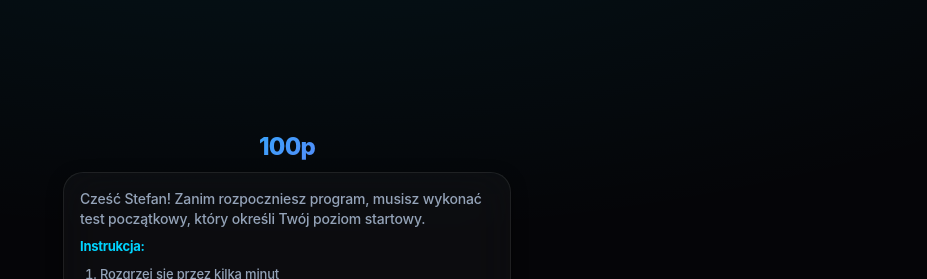
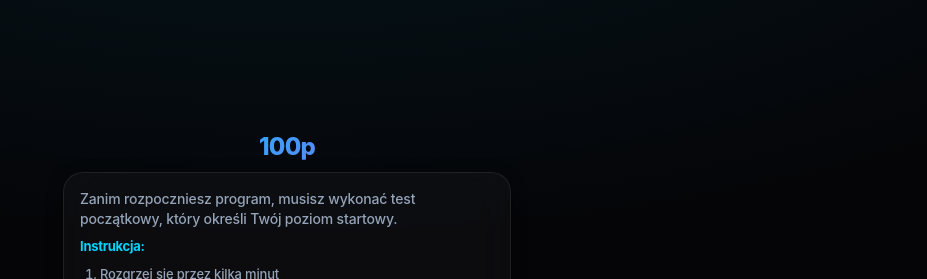
Before and after one commit to maciejka/100pushups, a Preact app: page / in a window 1280 px wide. Shown: the top 279 px of the page, without its empty margins (353-1280 px from the left). Built offline with nearby package versions, Linux system fonts and the light colour scheme.

Commit message:
Remove personalized greeting to comply with DESIGN-012
Remove "Stefan" from InitialTest component greeting to maintain
consistent '100p' header across all screens without personalization.

https://claude.ai/code/session_01VZoTLZ3fRG1BUZWKBxSxPa

```diff
--- a/src/components/InitialTest.tsx
+++ b/src/components/InitialTest.tsx
@@ -34,8 +34,8 @@ export function InitialTest({ onComplete }: InitialTestProps) {
 
 			<div class="instructions">
 				<p>
-					Cześć Stefan! Zanim rozpoczniesz program, musisz wykonać test początkowy, który
-					określi Twój poziom startowy.
+					Zanim rozpoczniesz program, musisz wykonać test początkowy, który określi Twój
+					poziom startowy.
 				</p>
 				<h2>Instrukcja:</h2>
 				<ol>
```
